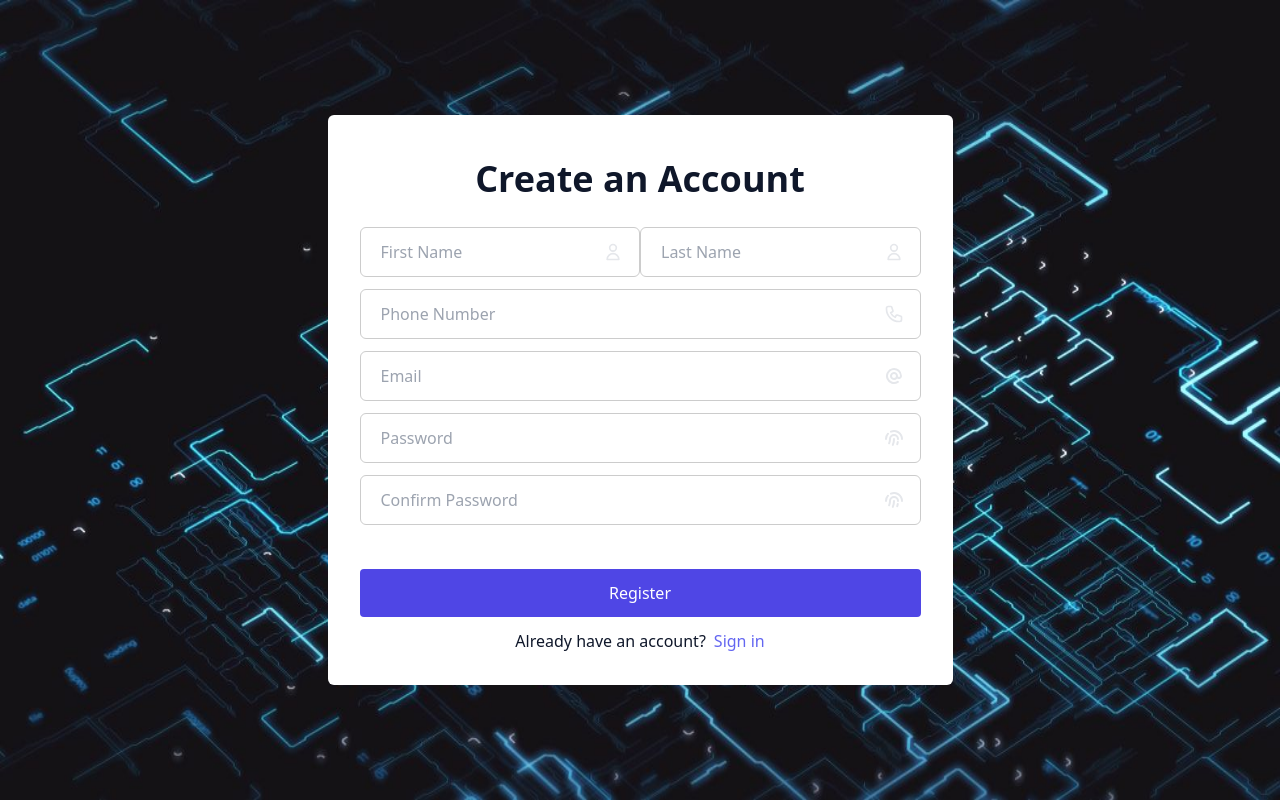
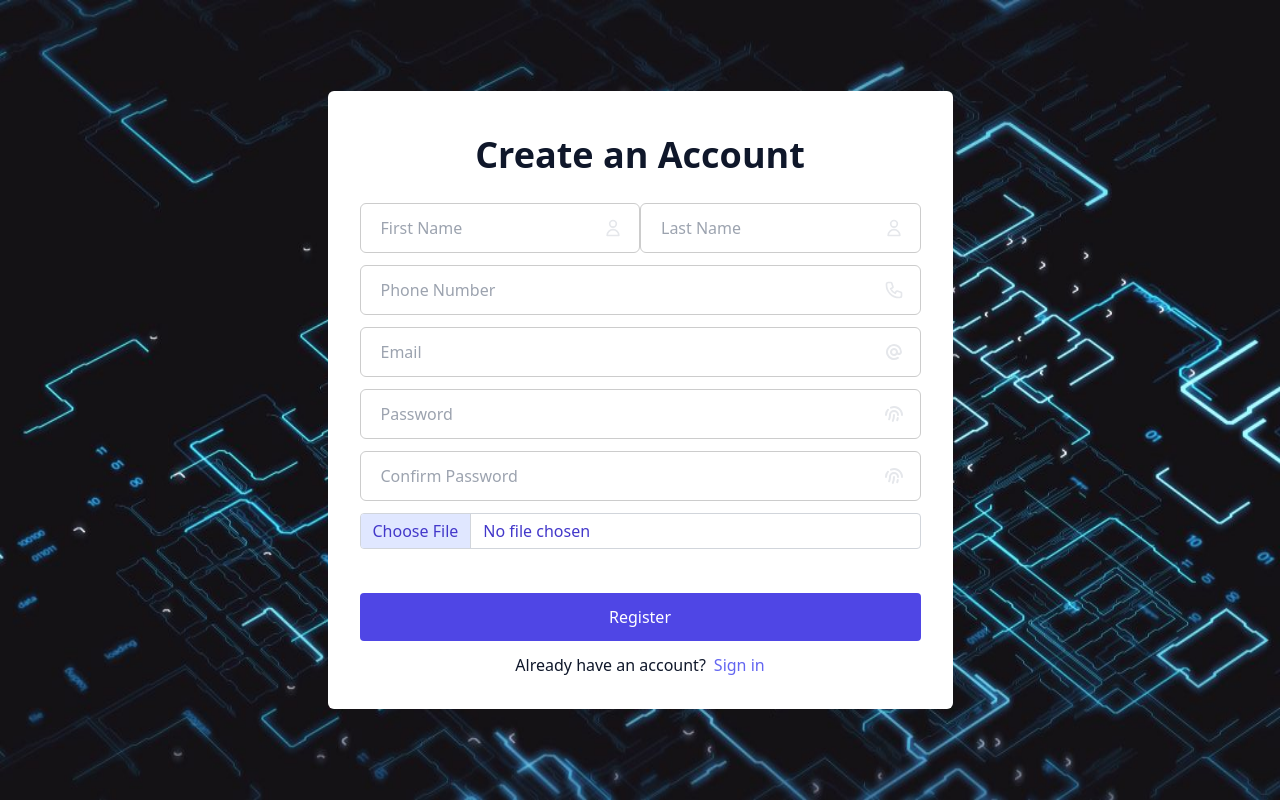
Before and after one commit to lorenzo-querol/CCSECDV-Final-Project, a Next.js app: page /register in a window 1280 px wide. Built offline with nearby package versions, Linux system fonts and the light colour scheme.

Commit message:
Add: file input

```diff
--- a/app/(auth)/register/page.js
+++ b/app/(auth)/register/page.js
@@ -4,7 +4,6 @@ import React, { useState } from "react";
 import Link from "next/link";
 import { useForm } from "react-hook-form";
 import sanitizeHtml from "sanitize-html";
-
 import styles from "@/app/Form.module.css";
 
 // Icons
@@ -14,6 +13,7 @@ import {
     HiOutlineUser,
     HiOutlinePhone,
 } from "react-icons/hi";
+import Script from "next/script";
 
 export default function Register() {
     const [show, setShow] = useState({
@@ -80,10 +80,10 @@ export default function Register() {
                             className={styles.input_text}
                             {...register("firstName", {
                                 required: "First name is required",
-                                // pattern: {
-                                //     value: /^[\w\s\u00C0-\u017F]{2,}$/, // Accepts alphanumeric characters, spaces, and special characters like "Ñ", "ñ", and letters with a tilde, with a minimum length of 2
-                                //     message: "Please enter a valid name",
-                                // },
+                                pattern: {
+                                    value: /^[\w\s\u00C0-\u017F]{2,}$/, // Accepts alphanumeric characters, spaces, and special characters like "Ñ", "ñ", and letters with a tilde, with a minimum length of 2
+                                    message: "Please enter a valid name",
+                                },
                             })}
                         />
                         <span className="flex items-center px-4 ">
@@ -283,17 +283,24 @@ export default function Register() {
                     </p>
                 )}
             </div>
+            {/* Profile Photo */}
+            <div className="flex flex-col">
+                <input
+                    className="h-full relative m-0 block w-full min-w-0 flex-auto rounded border border-solid border-gray-300  bg-clip-padding px-3 py-[0.32rem] text-base font-normal text-indigo-700 transition duration-300 ease-in-out file:-mx-3 file:-my-[0.32rem] file:overflow-hidden file:rounded-none file:border-0 file:border-solid file:border-inherit file:bg-indigo-100 file:px-3 file:py-[0.32rem] file:text-indigo-700 file:transition file:duration-150 file:ease-in-out file:[border-inline-end-width:1px] file:[margin-inline-end:0.75rem] hover:file:bg-indigo-500 focus:border-primary focus:text-indigo-700 focus:shadow-te-primary focus:outline-none  dark:text-indigo-200 dark:file:bg-indigo-700 dark:file:text-indigo-100 dark:focus:border-primary"
+                    type="file"
+                    id="profile" />
+            </div>
             <div>
-                {/* Sign in button */}
+                {/* Register button */}
                 <button className={styles.button}>Register</button>
             </div>
-            {/* Got to register */}
+            {/* Got to sign in */}
             <p className="mt-8 text-center">
                 Already have an account?
                 <span className="ml-2 text-indigo-500">
                     <Link href="/login">Sign in</Link>
                 </span>
             </p>
-        </form>
+        </form >
     );
 }
```
